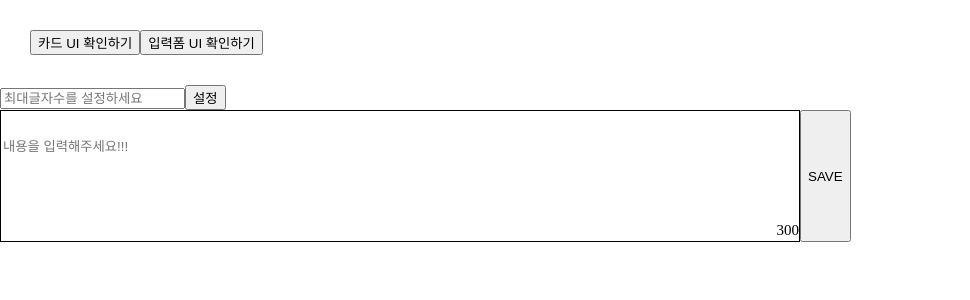
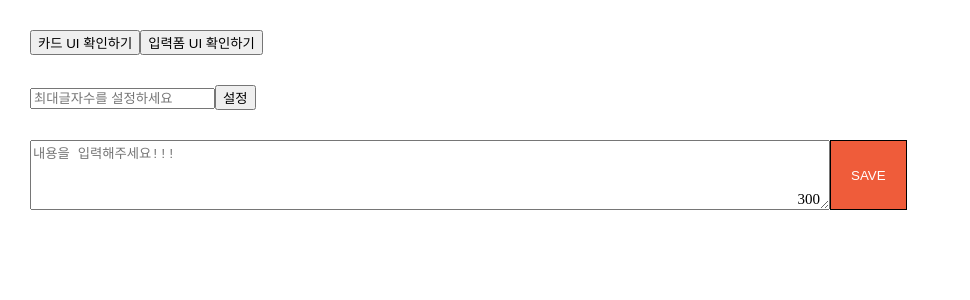
Before and after one commit to seung-ik/backpacker_homework, a React (Create React App) app: page /text in a window 1280 px wide. Shown: the top 300 px of the page, without its empty margins (0-970 px from the left). Built offline with nearby package versions, Linux system fonts and the light colour scheme.

Commit message:
default input style complete

```diff
--- a/src/components/DefaultInput/index.js
+++ b/src/components/DefaultInput/index.js
@@ -1,9 +1,9 @@
 import React, { useState, useCallback, useRef, useEffect } from "react";
 import SetLengthForm from "components/SetLengthForm";
+import "./style.css";
 
 const DefaultInput = () => {
   const typingInputRef = useRef();
-
   const [maxLength, setMaxLength] = useState(300);
   const [maxLengthInputValue, setMaxLengthInputValue] = useState("");
   const [typingInputValue, setTypingInputValue] = useState("");
@@ -21,15 +21,23 @@ const DefaultInput = () => {
   const onSubmitMaxLength = useCallback(
     (e) => {
       e.preventDefault();
-      if (isNaN(Number(maxLengthInputValue))) {
+
+      let maxlen = Number(maxLengthInputValue);
+
+      if (isNaN(maxlen)) {
         alert("숫자를 넣어주세요");
         setMaxLengthInputValue("");
         return;
       }
-      setMaxLength(Number(maxLengthInputValue));
+      if (typingInputValue.length > maxlen) {
+        alert("이미 제한글자를 초과하였습니다.");
+        setMaxLengthInputValue("");
+        return;
+      }
+      setMaxLength(maxlen);
       setMaxLengthInputValue("");
     },
-    [maxLengthInputValue]
+    [maxLengthInputValue, typingInputValue]
   );
 
   const focusTyping = useCallback(() => {
@@ -54,20 +62,24 @@ const DefaultInput = () => {
         onChangeMaxLengthInputValue={onChangeMaxLengthInputValue}
         onSubmitMaxLength={onSubmitMaxLength}
       />
-      <div style={{ display: "flex" }}>
-        <div style={{ border: "1px solid black", position: "relative", width: "800px" }} onClick={focusTyping}>
-          <input
+      <div className="input-container">
+        <div className={isTyping ? "input-outterbox focus" : "input-outterbox"} onClick={focusTyping}>
+          <textarea
+            className="input-innerbox"
             type="text"
             ref={typingInputRef}
             placeholder={initialData}
             maxLength={maxLength}
             value={typingInputValue}
             onChange={onChangeTypingInputValue}
-            style={{ width: "90%", height: "70px", border: "none", marginBottom: "60px", outLine: "none" }}
           />
-          <div style={{ position: "absolute", bottom: 0, right: 0 }}>{maxLength - typingInputValue.length}</div>
+          <div className="input-maxlength">{maxLength - typingInputValue.length}</div>
         </div>
-        {isTyping && <button onClick={onClickSave}>SAVE</button>}
+        {isTyping && (
+          <button className="save-button" onClick={onClickSave}>
+            SAVE
+          </button>
+        )}
       </div>
     </>
   );
--- /dev/null
+++ b/src/components/DefaultInput/style.css
@@ -0,0 +1,29 @@
+.input-container {
+  display: flex;
+  margin-top: 30px;
+}
+.input-outterbox {
+  position: relative;
+  width: 800px;
+  height: 70px;
+}
+.input-innerbox {
+  width: 100%;
+  height: 70px;
+  margin-bottom: 60px;
+}
+.input-maxlength {
+  position: absolute;
+  bottom: 0;
+  right: 10px;
+}
+.save-button {
+  padding: 20px;
+  background-color: rgb(239, 92, 58);
+  color: white;
+  border: 1px solid black;
+}
+.save-button:active {
+  transform: scale(0.95);
+  outline: none;
+}
--- a/src/pages/Text/index.js
+++ b/src/pages/Text/index.js
@@ -6,7 +6,9 @@ const Text = () => {
   return (
     <div>
       <Header />
-      <DefaultInput />
+      <div style={{ display: "flex", flexDirection: "column", margin: "30px" }}>
+        <DefaultInput />
+      </div>
     </div>
   );
 };
```
